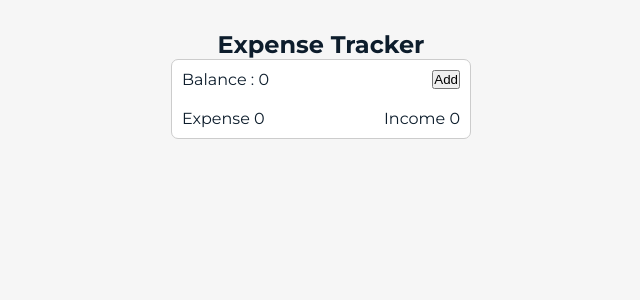
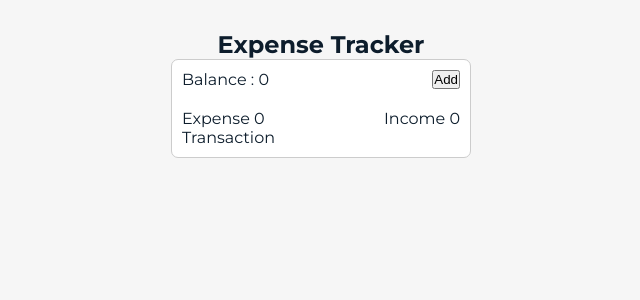
Before and after one commit to Am1rreza/Expense-Tracker, a React (Create React App) app: page / in a window 1280 px wide. Shown: the top 300 px of the page, without its empty margins (319-959 px from the left). Built offline with nearby package versions, Linux system fonts and the light colour scheme.

Commit message:
Transaction comp added

```diff
--- a/src/components/ExpenseApp/ExpenseApp.jsx
+++ b/src/components/ExpenseApp/ExpenseApp.jsx
@@ -1,9 +1,11 @@
 import { useState } from "react";
+import Transaction from "../Transaction/Transaction";
 import styles from "./expenseApp.module.css";
 
 const ExpenseApp = () => {
   const [expense, setExpense] = useState(0);
   const [income, setIncome] = useState(0);
+  const [transaction, setTransaction] = useState([]);
 
   return (
     <section className={styles.container}>
@@ -15,6 +17,7 @@ const ExpenseApp = () => {
         <div>Expense {expense}</div>
         <div>Income {income}</div>
       </div>
+      <Transaction transaction={transaction} />
     </section>
   );
 };
--- /dev/null
+++ b/src/components/Transaction/Transaction.jsx
@@ -0,0 +1,5 @@
+const Transaction = ({ transaction }) => {
+  return <section>Transaction</section>;
+};
+
+export default Transaction;
```
